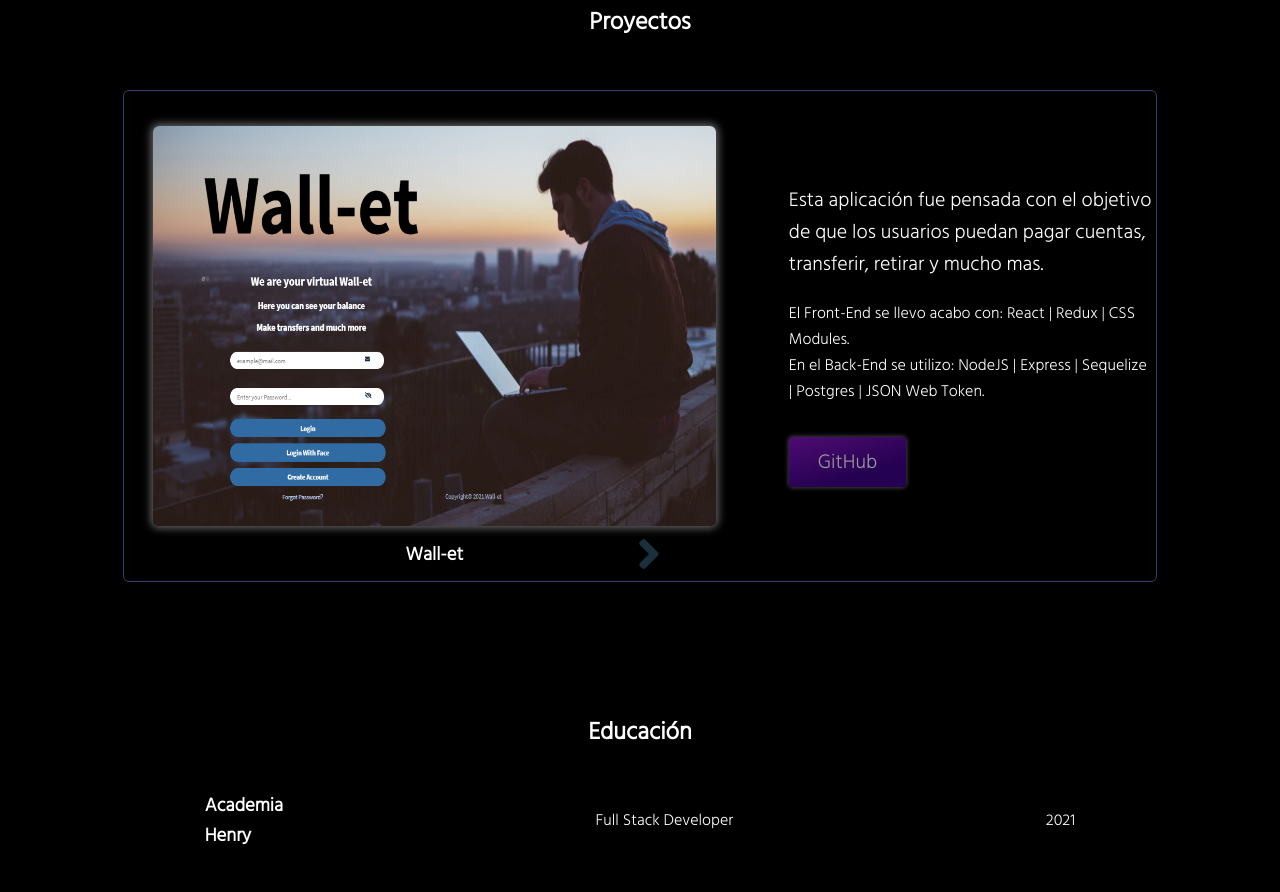
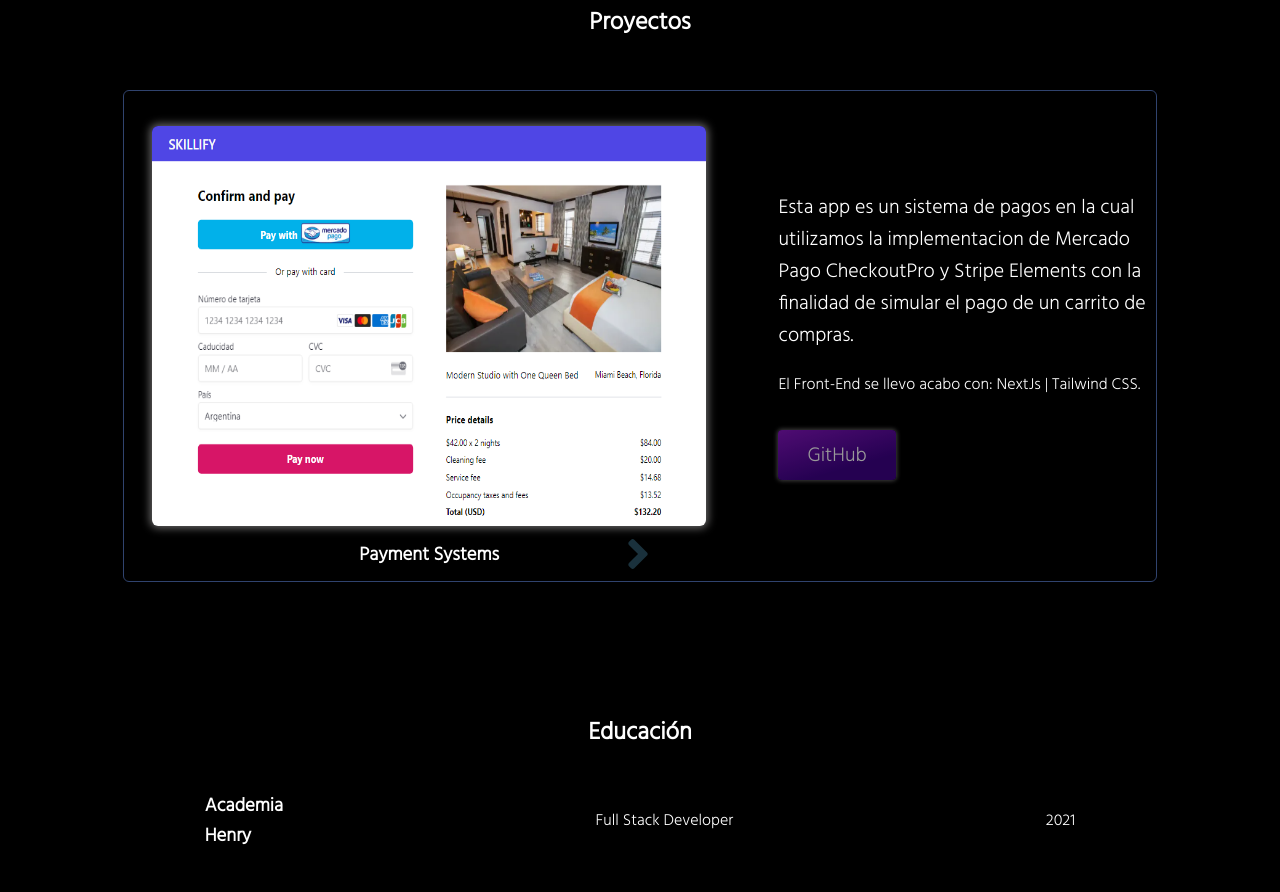
Before and after one commit to Franco-Aguero/Portafolio, a React (Create React App) app: page / in a window 1280 px wide. Shown: the part 2160-3052 px from the top of the page. Built offline with nearby package versions, Linux system fonts and the light colour scheme.

Commit message:
add payment system project

```diff
--- a/src/Components/NavBar/navBarMobile.module.css
+++ b/src/Components/NavBar/navBarMobile.module.css
@@ -15,6 +15,7 @@
     border-radius: 6px 6px 0px 0px;
     color: var(--color-3);
     font-weight: 700;
+    /* backdrop-filter: blur(35px); */
 }
 
 #name{
--- a/src/Components/Project.jsx
+++ b/src/Components/Project.jsx
@@ -2,10 +2,17 @@ import React, { useState } from "react";
 import PokeApp from './Images/PokeApp2.png';
 import NoteBlock from './Images/BlockOfNote2.png';
 import Wallet from './Images/wallet.png';
+import Skillify from './Images/skillify.png';
 import ProjectContainer from "./Views/ProjectContainer";
 import s from './Project.module.css';
 
 const Project = () => {
+    const paymentSystemUrl0 = "https://github.com/Franco-Aguero/Sistema-de-pagos",
+    text0 =`Esta app es un sistema de pagos en la cual utilizamos la implementacion de Mercado Pago CheckoutPro y Stripe Elements con la finalidad de simular el pago de un carrito de compras.`,
+    name0 ="Payment Systems",
+    FrontTech0 = "El Front-End se llevo acabo con: NextJs | Tailwind CSS.",
+    BackTech0 = null;
+
     const walletUrl1 = "https://github.com/julianpiniel/Wall-et",
     text1 =`Esta aplicación fue pensada con el objetivo de que los usuarios puedan pagar cuentas, transferir,
     retirar y mucho mas.`,
@@ -32,8 +39,10 @@ const Project = () => {
             <div className={s.SubContainer}>
                 {
                     accountant === 0 ?
+                    <ProjectContainer numPage={accountant} cmb={setAccountant} image={Skillify} nameProject={name0} url={paymentSystemUrl0} information={text0} FrontTech={FrontTech0} BackTech={BackTech0}/>
+                    : accountant === 1?
                     <ProjectContainer numPage={accountant} cmb={setAccountant} image={Wallet} nameProject={name1} url={walletUrl1} information={text1} FrontTech={FrontTech1} BackTech={BackTech1}/>
-                    : accountant === 1?
+                    : accountant === 2?
                     <ProjectContainer numPage={accountant} cmb={setAccountant} image={PokeApp} nameProject={name2} url={pokeUrl2} information={text2} FrontTech={FrontTech2} BackTech={BackTech2}/>
                     :
                     <ProjectContainer numPage={accountant} cmb={setAccountant} image={NoteBlock} nameProject={name3} url={noteUrl3} information={text3} FrontTech={FrontTech3} BackTech={BackTech3}/>
--- a/src/Components/Views/ProjectContainer.jsx
+++ b/src/Components/Views/ProjectContainer.jsx
@@ -11,7 +11,7 @@ function ProjectContainer({ image, nameProject, url, information, BackTech, Fron
                 <img src={image} alt={nameProject} />
 
                 {numPage > 0 && <FontAwesomeIcon icon={faAngleLeft} onClick={ () => cmb(numPage = --numPage)} id={s.BtnLeft} />}
-                {numPage < 2 && <FontAwesomeIcon icon={faAngleRight} onClick={ () => cmb(numPage = ++numPage)} id={s.BtnRight}/>}
+                {numPage < 3 && <FontAwesomeIcon icon={faAngleRight} onClick={ () => cmb(numPage = ++numPage)} id={s.BtnRight}/>}
             </div>
 
             <div className={s.row2}>
```
Also changed, not shown: src/Components/Images/skillify.png (added), src/Components/Images/wallet.png.
